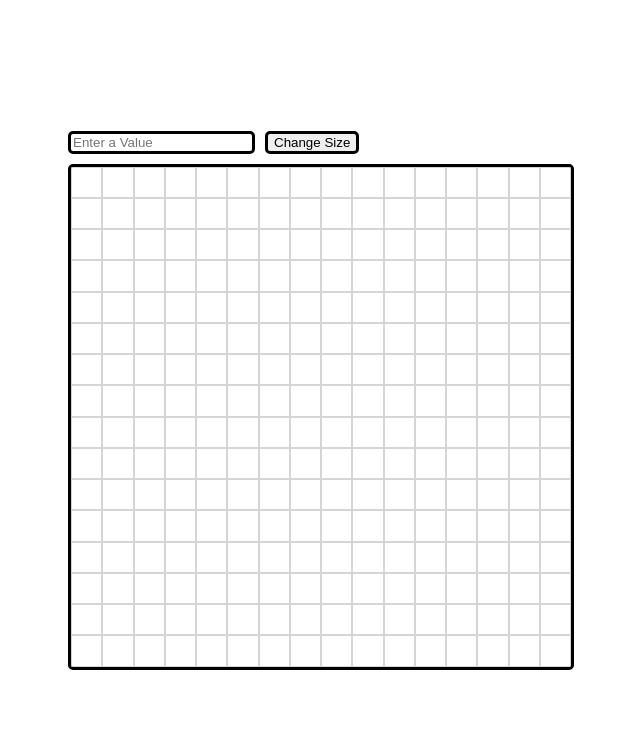
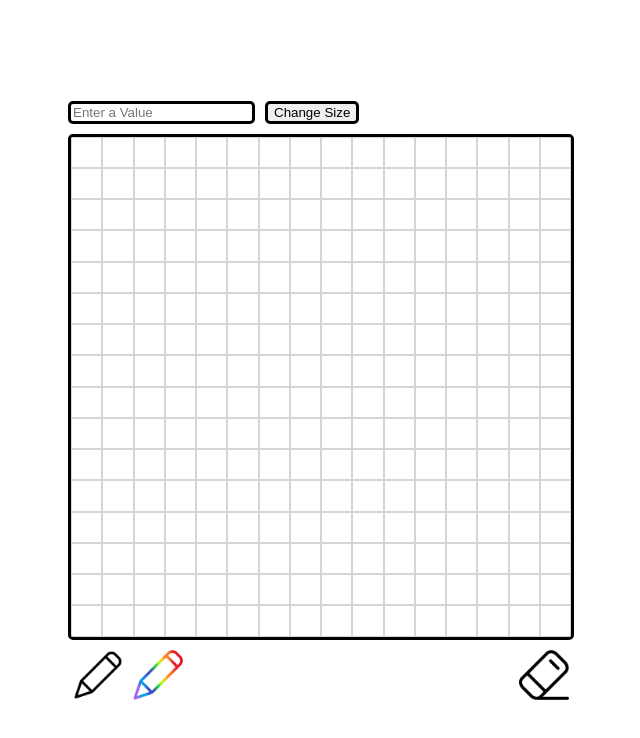
Before and after one commit to guskirb/etch-a-sketch, a plain HTML site: page index.html in a window 1280 px wide. Shown: the whole page, without its empty margins (319-959 px from the left). Drawn offline with Linux system fonts and the light colour scheme.

Commit message:
Add button imgs

```diff
--- a/index.html
+++ b/index.html
@@ -11,12 +11,19 @@
 
 <body>
     <div></div>
-    <div id="playArea">
-        <div id="inputField">
-            <input type="text" id="sizeInput" placeholder="Enter a Value">
-            <button id="sizeButton">Change Size</button>
+    <div>
+        <div id="playArea">
+            <div id="inputField">
+                <input type="text" id="sizeInput" placeholder="Enter a Value">
+                <button id="sizeButton">Change Size</button>
+            </div>
+            <div id="container">
+            </div>
         </div>
-        <div id="container">
+        <div id="buttons">
+            <img src="pics/pen.png" class="pen">
+            <img src="pics/colorpen.png" class="colorPen">
+            <img src="pics/eraser.png" class="eraser">
         </div>
     </div>
     <div></div>
--- a/java.js
+++ b/java.js
@@ -3,7 +3,7 @@ const container = document.getElementById("container");
 const gridBox = container.getElementsByTagName("div");
 const sizeBtn = document.getElementById("sizeButton");
 const sizeInput = document.getElementById("sizeInput");
-let penColor = "black";
+var penColor = "black";
 
 function erase() {
     while (container.hasChildNodes()) {
@@ -35,7 +35,7 @@ sizeBtn.addEventListener("click", function () {
             newSize.addEventListener("mouseover", function () {
                 newSize.style.backgroundColor = penColor;
                 newSize.style.borderColor = penColor;
-            });;
+            });
         };
     }
 })
--- a/style.css
+++ b/style.css
@@ -19,7 +19,7 @@ body {
 #container div {
   height: 29.25px;
   width: 29.25px;
-  border: solid 1px rgba(184, 184, 184, 0.589);
+  border: solid 1px #b8b8b896;
 }
 
 #inputField {
@@ -36,3 +36,19 @@ button {
   border: solid 3px black;
   border-radius: 5px;
 }
+
+#buttons {
+  display: flex;
+  padding-top: 10px;
+}
+
+img {
+  height: 50px;
+  width: 50px;
+  padding-left: 5px;
+  padding-right: 5px;
+}
+
+.eraser {
+  margin-left: auto;
+}
```
Also changed, not shown: pics/colorpen.png (added), pics/eraser.png (added), pics/pen.png (added).
